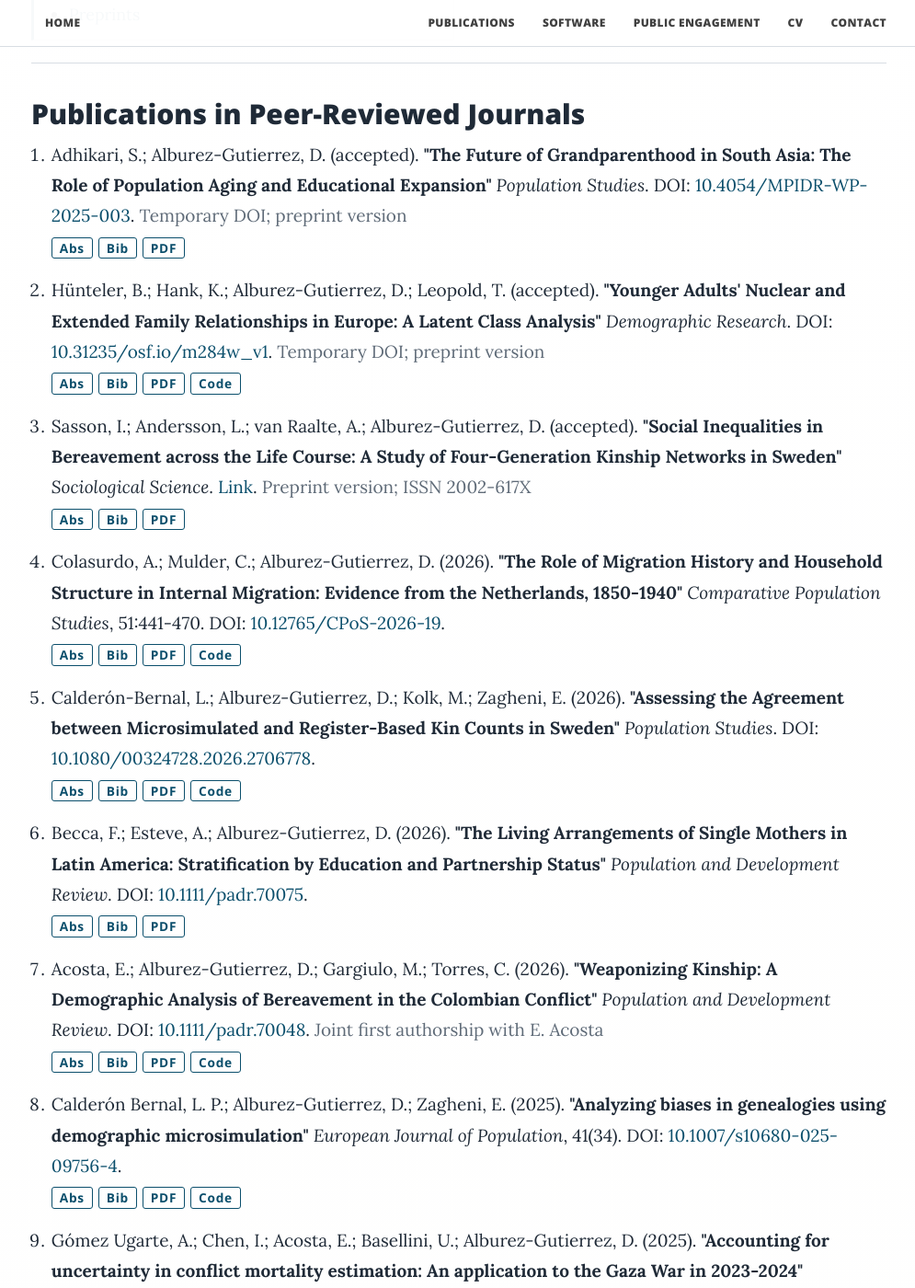
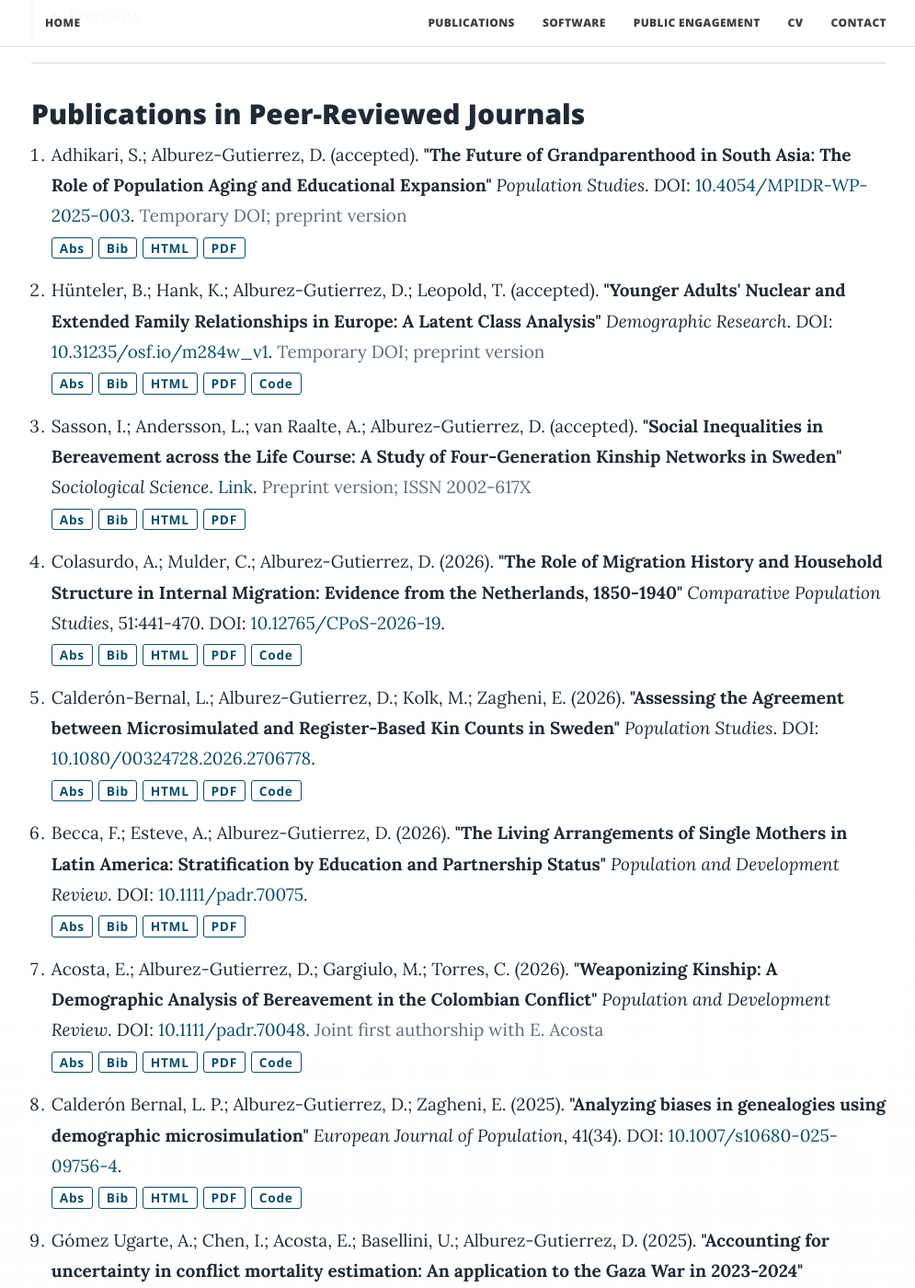
Before and after one commit to alburezg/alburezg.github.io, a Jekyll site: the page built from publications.md, in a window 1280 px wide and 1400 px high, scrolled down 462 px. Shown: the whole window at 92% size, without its empty margins (141-1136 px from the left). Built offline with Jekyll 4.4.1, drawn with Linux system fonts in a browser that asks for light colours; nearby versions of some CDN libraries; some of the changed text lies outside the part shown.

Commit message:
Add HTML buttons and open publication links in a new tab
- Add an HTML button linking to each paper's DOI page, or its web page
  when there is no DOI
- Open DOI, HTML, PDF, Code and Data links in a new tab
- Point the UNHCR report to the archived copy on UNHCR's file server

```diff
--- a/_data/publications.yml
+++ b/_data/publications.yml
@@ -369,7 +369,7 @@ sections:
         title: "The UNHCR Demographic Projection Tool: estimating the future size and composition of forcibly displaced populations"
         venue: "UNHCR Statistics Technical Series. Copenhagen: United Nations High Commissioner for Refugees"
         volume_issue_pages: "2018/1"
-        url: "https://www.unhcr.org/statistics/unhcrstats/5ae9ee747/unhcr-demographic-projection-tool-estimating-future-size-composition-forcibly.html"
+        url: "https://drupalandia.unhcr.info/sites/default/files/legacy-pdf/5ae9ee747.pdf"
         pdf: "2018_Alburez-Gutierrez_UNHCR-projection-tool.pdf"
 
   - id: preprints
--- a/_includes/publication_entry.html
+++ b/_includes/publication_entry.html
@@ -12,17 +12,16 @@
   {% elsif include.item.volume_issue_pages %}
     {{ include.item.volume_issue_pages }}.
   {% endif %}
+  {% assign html_url = include.item.doi_url | default: include.item.url %}
   {% if include.item.doi and include.item.doi_url %}
-    DOI: <a href="{{ include.item.doi_url }}">{{ include.item.doi }}</a>.
-  {% elsif include.item.doi_url %}
-    <a href="{{ include.item.doi_url }}">Link</a>.
-  {% elsif include.item.url %}
-    <a href="{{ include.item.url }}">Link</a>.
+    DOI: <a href="{{ include.item.doi_url }}" target="_blank" rel="noopener">{{ include.item.doi }}</a>.
+  {% elsif html_url %}
+    <a href="{{ html_url }}" target="_blank" rel="noopener">Link</a>.
   {% endif %}
   {% if include.item.notes %}
     <span class="pub-notes">{{ include.item.notes }}</span>
   {% endif %}
-  {% if abstract or bibtex or include.item.pdf or include.item.code or include.item.data %}
+  {% if abstract or bibtex or html_url or include.item.pdf or include.item.code or include.item.data %}
     <div class="pub-links">
       {% if abstract %}
         <button type="button" class="pub-btn" data-pub-toggle="abs" aria-expanded="false">Abs</button>
@@ -30,14 +29,17 @@
       {% if bibtex %}
         <button type="button" class="pub-btn" data-pub-toggle="bib" aria-expanded="false">Bib</button>
       {% endif %}
+      {% if html_url %}
+        <a class="pub-btn" href="{{ html_url }}" target="_blank" rel="noopener">HTML</a>
+      {% endif %}
       {% if include.item.pdf %}
-        <a class="pub-btn" href="{{ include.item.pdf | prepend: '/pdf/publications/' | relative_url }}">PDF</a>
+        <a class="pub-btn" href="{{ include.item.pdf | prepend: '/pdf/publications/' | relative_url }}" target="_blank" rel="noopener">PDF</a>
       {% endif %}
       {% if include.item.code %}
-        <a class="pub-btn" href="{{ include.item.code }}">Code</a>
+        <a class="pub-btn" href="{{ include.item.code }}" target="_blank" rel="noopener">Code</a>
       {% endif %}
       {% if include.item.data %}
-        <a class="pub-btn" href="{{ include.item.data }}">Data</a>
+        <a class="pub-btn" href="{{ include.item.data }}" target="_blank" rel="noopener">Data</a>
       {% endif %}
     </div>
     {% if abstract %}
```
